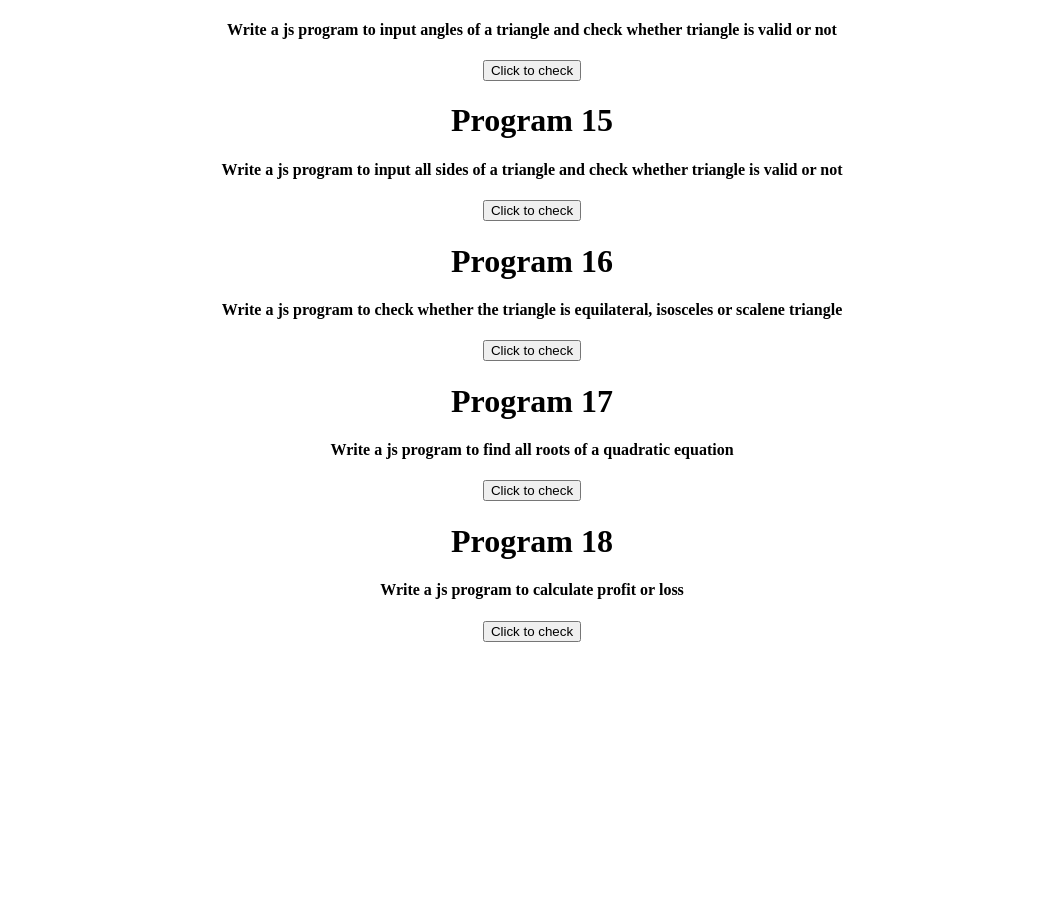
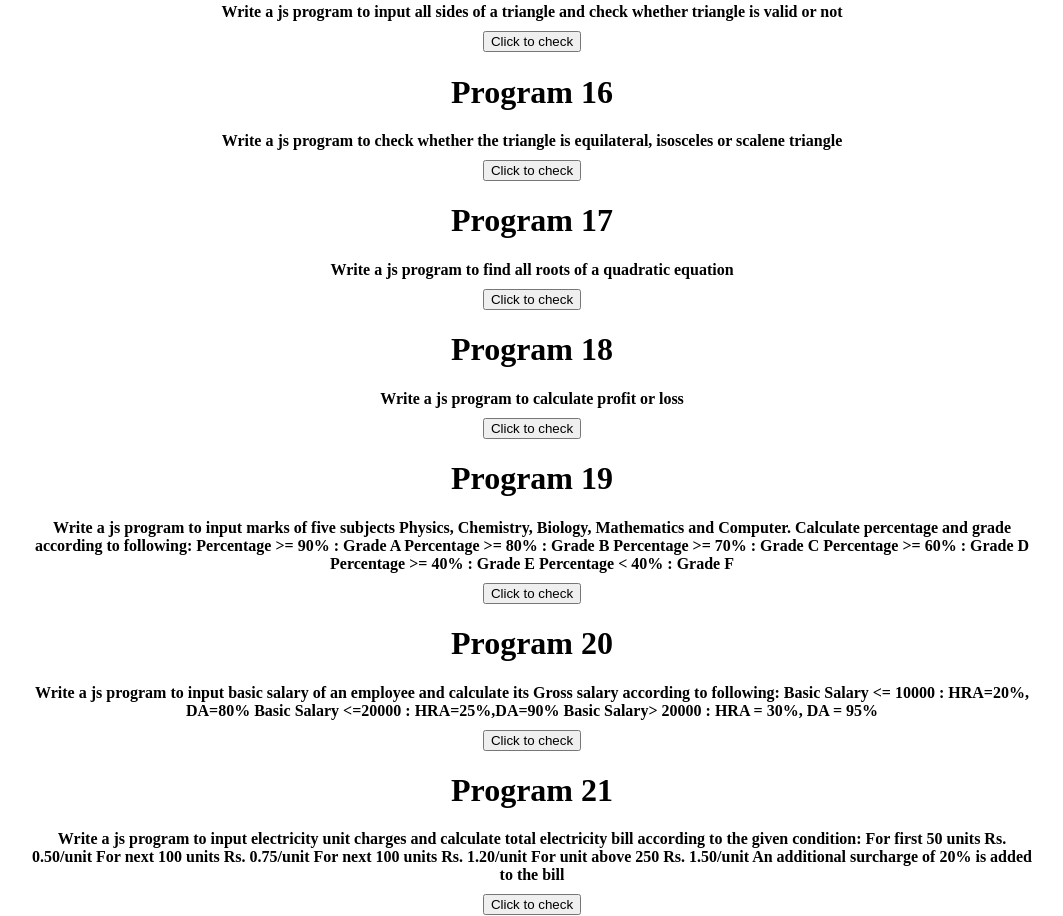
Before and after one commit to Murtaxa-Baig/Assignment-7-js, a plain HTML site: page index.html in a window 1280 px wide. Shown: the part 1881-2797 px from the top of the page, without its empty margins (108-1171 px from the left). Before the commit the page ends 2531 px from the top, so only its background shows below. Drawn offline with Linux system fonts and the light colour scheme.

Commit message:
Next work

```diff
--- a/index.html
+++ b/index.html
@@ -15,41 +15,41 @@
 
         <!-- program 1 -->
         <h1>Program 1</h1>
-        <h4>Write a js program to find maximum between two numbers.</h4>
+        <h4 class="h4_wiidth">Write a js program to find maximum between two numbers.</h4>
         <button onclick="maxNumber()">
             Click to check
         </button>
 
         <!-- program 2 -->
         <h1>Program 2</h1>
-        <h4>Write a js program to find maximum between three numbers</h4>
+        <h4 class="h4_wiidth">Write a js program to find maximum between three numbers</h4>
         <button onclick="maxNumbers()">
             Click to check
         </button>
         <!-- program 3 -->
         <h1>Program 3</h1>
-        <h4>Write a js program to check whether a number is negative, positive or zero</h4>
+        <h4 class="h4_wiidth">Write a js program to check whether a number is negative, positive or zero</h4>
         <button onclick="positiveNegative()">
             Click to check
         </button>
 
         <!-- program 4 -->
         <h1>Program 4</h1>
-        <h4>Write a js program to check whether a number is divisible by 5 and 11 or not</h4>
+        <h4 class="h4_wiidth">Write a js program to check whether a number is divisible by 5 and 11 or not</h4>
         <button onclick="divisible()">
             Click to check
         </button>
 
         <!-- program 5 -->
         <h1>Program 5</h1>
-        <h4>Write a js program to check whether a number is even or odd</h4>
+        <h4 class="h4_wiidth">Write a js program to check whether a number is even or odd</h4>
         <button onclick="evenodd()">
             Click to check
         </button>
 
         <!-- program 6 -->
         <h1>Program 6</h1>
-        <h4>Write a js program to check whether a year is leap year or not</h4>
+        <h4 class="h4_wiidth">Write a js program to check whether a year is leap year or not</h4>
         <button onclick="leapyear()">
             Click to check
         </button>
@@ -57,7 +57,7 @@
 
         <!-- program 7 -->
         <h1>Program 7</h1>
-        <h4>Write a js program to check whether a character is alphabet or not</h4>
+        <h4 class="h4_wiidth">Write a js program to check whether a character is alphabet or not</h4>
         <button onclick="chracterCheck()">
             Click to check
         </button>
@@ -65,7 +65,7 @@
 
         <!-- program 8 -->
         <h1>Program 8</h1>
-        <h4>Write a js program to input any alphabet and check whether it is vowel or consonant</h4>
+        <h4 class="h4_wiidth">Write a js program to input any alphabet and check whether it is vowel or consonant</h4>
         <button onclick="vowelCheck()">
             Click to check
         </button>
@@ -73,35 +73,36 @@
 
         <!-- program 9 -->
         <h1>Program 9</h1>
-         <h4>Write a js program to input any character and check whether it is alphabet, digit or special character</h4>
+        <h4 class="h4_wiidth">Write a js program to input any character and check whether it is alphabet, digit or
+            special character</h4>
         <button onclick="charCheck()">
             Click to check
         </button>
 
         <!-- program 10 -->
         <h1>Program 10</h1>
-        <h4> Write a js program to check whether a character is uppercase or lowercase alphabet</h4>
+        <h4 class="h4_wiidth"> Write a js program to check whether a character is uppercase or lowercase alphabet</h4>
         <button onclick="upperLowerCase()">
             Click to check
         </button>
 
         <!-- program 11 -->
         <h1>Program 11</h1>
-         <h4> Write a js program to input week number and print week day</h4>
+        <h4 class="h4_wiidth"> Write a js program to input week number and print week day</h4>
         <button onclick="weekPrint()">
             Click to check
         </button>
 
         <!-- program 12 -->
         <h1>Program 12</h1>
-         <h4> Write a js program to input month number and print number of days in that month</h4>
+        <h4 class="h4_wiidth"> Write a js program to input month number and print number of days in that month</h4>
         <button onclick="monthCheck()">
             Click to check
         </button>
 
         <!-- program 13 remaining -->
         <h1>Program 13</h1>
-         <h4>Write a js program to count total number of notes in given amount</h4>
+        <h4 class="h4_wiidth">Write a js program to count total number of notes in given amount</h4>
         <button onclick="noteCheck()">
             Click to check
         </button>
@@ -109,7 +110,8 @@
 
         <!-- program 14 -->
         <h1>Program 14</h1>
-         <h4>Write a js program to input angles of a triangle and check whether triangle is valid or not</h4>
+        <h4 class="h4_wiidth">Write a js program to input angles of a triangle and check whether triangle is valid or
+            not</h4>
         <button onclick="angleCheck()">
             Click to check
         </button>
@@ -118,7 +120,8 @@
 
         <!-- program 15 -->
         <h1>Program 15</h1>
-         <h4>Write a js program to input all sides of a triangle and check whether triangle is valid or not</h4>
+        <h4 class="h4_wiidth">Write a js program to input all sides of a triangle and check whether triangle is valid or
+            not</h4>
         <button onclick="triangleCheck()">
             Click to check
         </button>
@@ -126,7 +129,8 @@
 
         <!-- program 16 -->
         <h1>Program 16</h1>
-         <h4>Write a js program to check whether the triangle is equilateral, isosceles or scalene triangle</h4>
+        <h4 class="h4_wiidth">Write a js program to check whether the triangle is equilateral, isosceles or scalene
+            triangle</h4>
         <button onclick="triangle()">
             Click to check
         </button>
@@ -134,7 +138,7 @@
 
         <!-- program 17 remaining -->
         <h1>Program 17</h1>
-         <h4>Write a js program to find all roots of a quadratic equation</h4>
+        <h4 class="h4_wiidth">Write a js program to find all roots of a quadratic equation</h4>
         <button onclick="quadratic()">
             Click to check
         </button>
@@ -143,12 +147,52 @@
 
         <!-- program 18  -->
         <h1>Program 18</h1>
-         <h4>Write a js program to calculate profit or loss</h4>
+        <h4 class="h4_wiidth">Write a js program to calculate profit or loss</h4>
         <button onclick="profitLoss()">
             Click to check
         </button>
 
+        <!-- program 19  -->
+        <h1>Program 19</h1>
+        <h4 class="h4_wiidth">Write a js program to input marks of five subjects Physics, Chemistry, Biology,
+            Mathematics and Computer. Calculate percentage and grade according to following:
+            Percentage >= 90% : Grade A
+            Percentage >= 80% : Grade B
+            Percentage >= 70% : Grade C
+            Percentage >= 60% : Grade D
+            Percentage >= 40% : Grade E
+            Percentage < 40% : Grade F</h4>
+                <button onclick="percentageCheck()">
+                    Click to check
+                </button>
 
+
+                <!-- program 20  -->
+                <h1>Program 20</h1>
+                <h4 class="h4_wiidth">Write a js program to input basic salary of an employee and calculate its Gross
+                    salary according to following:
+                    Basic Salary <= 10000 : HRA=20%, DA=80%
+                    Basic Salary <=20000 : HRA=25%,DA=90%
+                    Basic Salary> 20000 : HRA = 30%, DA = 95%</h4>
+                <button onclick="salaryCheck()">
+                    Click to check
+                </button>
+
+
+
+
+                <!-- program 21  -->
+                <h1>Program 21</h1>
+                <h4 class="h4_wiidth">Write a js program to input electricity unit charges and calculate total
+                    electricity bill according to the given condition:
+                    For first 50 units Rs. 0.50/unit
+                    For next 100 units Rs. 0.75/unit
+                    For next 100 units Rs. 1.20/unit
+                    For unit above 250 Rs. 1.50/unit
+                    An additional surcharge of 20% is added to the bill</h4>
+                <button onclick="unitCheck()">
+                    Click to check
+                </button>
 
 
     </div>
--- a/index.js
+++ b/index.js
@@ -332,94 +332,94 @@ function charCheck() {
 
 function upperLowerCase() {
     let num = prompt("Enter chracter")
-    if (num == "a" ) {
+    if (num == "a") {
         alert("This chracter is in lowercase")
     }
-    else if (num == "b" ) {
+    else if (num == "b") {
         alert("This chracter is in lowercase")
     }
-    else if (num == "c" ) {
+    else if (num == "c") {
         alert("This chracter is in lowercase")
     }
-    else if (num == "d" ) {
+    else if (num == "d") {
         alert("This chracter is in lowercase")
     }
-    else if (num == "e" ) {
+    else if (num == "e") {
         alert("This chracter is in lowercase")
     }
-    else if (num == "f" ) {
+    else if (num == "f") {
         alert("This chracter is in lowercase")
     }
-    else if (num == "g" ) {
+    else if (num == "g") {
         alert("This chracter is in lowercase")
     }
-    else if (num == "h" ) {
+    else if (num == "h") {
         alert("This chracter is in lowercase")
     }
-    else if (num == "i" ) {
+    else if (num == "i") {
         alert("This chracter is in lowercase")
     }
-    else if (num == "j" ) {
+    else if (num == "j") {
         alert("This chracter is in lowercase")
     }
-    else if (num == "k" ) {
+    else if (num == "k") {
         alert("This chracter is in lowercase")
     }
-    else if (num == "l" ) {
+    else if (num == "l") {
         alert("This chracter is in lowercase")
     }
-    else if (num == "m" ) {
+    else if (num == "m") {
         alert("This chracter is in lowercase")
     }
-    else if (num == "n" ) {
+    else if (num == "n") {
         alert("This chracter is in lowercase")
     }
-    else if (num == "o" ) {
+    else if (num == "o") {
         alert("This chracter is in lowercase")
     }
-    else if (num == "p" ) {
+    else if (num == "p") {
         alert("This chracter is in lowercase")
     }
-    else if (num == "q" ) {
+    else if (num == "q") {
         alert("This chracter is in lowercase")
     }
-    else if (num == "r" ) {
+    else if (num == "r") {
         alert("This chracter is in lowercase")
     }
-    else if (num == "s" ) {
+    else if (num == "s") {
         alert("This chracter is in lowercase")
     }
-    else if (num == "t" ) {
+    else if (num == "t") {
         alert("")
     }
-    else if (num == "u" ) {
+    else if (num == "u") {
         alert("This chracter is in lowercase")
     }
-    else if (num == "v" ) {
+    else if (num == "v") {
         alert("This chracter is in lowercase")
     }
-    else if (num == "w" ) {
+    else if (num == "w") {
         alert("This chracter is in lowercase")
     }
-    else if (num == "x" ) {
+    else if (num == "x") {
         alert("This chracter is in lowercase")
     }
-    else if (num == "y" ) {
+    else if (num == "y") {
         alert("This chracter is in lowercase")
     }
-    else if (num == "z" ) {
+    else if (num == "z") {
         alert("This chracter is in lowercase")
     }
     else if (num == "A") {
         alert("This chracter is in Uppercase")
     }
-    else if ( num == "B") {
+    else if (num == "B") {
         alert("This chracter is in Uppercase")
     }
-    else if ( num == "C") {
+    else if (num == "C") {
         alert("This chracter is in Uppercase")
     }
-    else if ( num == "D") {
+    else if (num == "D") {
         alert("This chracter is in Uppercase")
     }
     else if (num == "E") {
@@ -428,31 +428,31 @@ function upperLowerCase() {
     else if (num == "F") {
         alert("This chracter is in Uppercase")
     }
-    else if ( num == "G") {
+    else if (num == "G") {
         alert("This chracter is in Uppercase")
     }
-    else if ( num == "H") {
+    else if (num == "H") {
         alert("This chracter is in Uppercase")
     }
-    else if ( num == "I") {
+    else if (num == "I") {
         alert("This chracter is in Uppercase")
     }
-    else if ( num == "J") {
+    else if (num == "J") {
         alert("This chracter is in Uppercase")
     }
-    else if ( num == "K") {
+    else if (num == "K") {
         alert("This chracter is in Uppercase")
     }
-    else if ( num == "L") {
+    else if (num == "L") {
         alert("This chracter is in Uppercase")
     }
-    else if ( num == "M") {
+    else if (num == "M") {
         alert("This chracter is in Uppercase")
     }
-    else if ( num == "N") {
+    else if (num == "N") {
         alert("This chracter is in Uppercase")
     }
-    else if ( num == "O") {
+    else if (num == "O") {
         alert("This chracter is in Uppercase")
     }
     else if (num == "P") {
@@ -461,19 +461,19 @@ function upperLowerCase() {
     else if (num == "Q") {
         alert("This chracter is in Uppercase")
     }
-    else if ( num == "R") {
+    else if (num == "R") {
         alert("This chracter is in Uppercase")
     }
-    else if ( num == "S") {
+    else if (num == "S") {
         alert("This chracter is in Uppercase")
     }
     else if (num == "T") {
         alert("This chracter is in Uppercase")
     }
-    else if ( num == "U") {
+    else if (num == "U") {
         alert("This chracter is in Uppercase")
     }
-    else if ( num == "V") {
+    else if (num == "V") {
         alert("This chracter is in Uppercase")
     }
     else if (num == "W") {
@@ -496,27 +496,27 @@ function upperLowerCase() {
 
 
 
-function weekPrint(){
-    let num =+ prompt("Input day number")
-    if(num == 1){
+function weekPrint() {
+    let num = + prompt("Input day number")
+    if (num == 1) {
         alert("Monday")
     }
-    else if(num == 2){
+    else if (num == 2) {
         alert("Tuesday")
     }
-    else if(num ==3 ){
+    else if (num == 3) {
         alert("Wednesday")
     }
-    else if(num ==4 ){
+    else if (num == 4) {
         alert("Thursday")
     }
-    else if(num == 5){
+    else if (num == 5) {
         alert("Friday")
     }
-    else if(num ==6 ){
+    else if (num == 6) {
         alert("Saturday")
     }
-    else if(num == 7){
+    else if (num == 7) {
         alert("sunday")
     }
     else {
@@ -526,42 +526,42 @@ function weekPrint(){
 
 
 
-function monthCheck(){
-    let num =+ prompt("Input day number")
-    if(num == 1){
+function monthCheck() {
+    let num = + prompt("Input day number")
+    if (num == 1) {
         alert("This month has 31 day")
     }
-    else if(num == 2){
+    else if (num == 2) {
         alert("This month has 28 day")
     }
-    else if(num ==3 ){
+    else if (num == 3) {
         alert("This month has 31 day")
     }
-    else if(num ==4 ){
+    else if (num == 4) {
         alert("This month has 30 day")
     }
-    else if(num == 5){
+    else if (num == 5) {
         alert("This month has 31 day")
     }
-    else if(num ==6 ){
+    else if (num == 6) {
         alert("This month has 30 day")
     }
-    else if(num == 7){
+    else if (num == 7) {
         alert("This month has 31 day")
     }
-    else if(num == 8){
+    else if (num == 8) {
         alert("This month has 31 day")
     }
-    else if(num == 9){
+    else if (num == 9) {
         alert("This month has 30 day")
     }
-    else if(num == 10){
+    else if (num == 10) {
         alert("This month has 31 day")
     }
-    else if(num == 11){
+    else if (num == 11) {
         alert("This month has 30 day")
     }
-    else if(num == 12){
+    else if (num == 12) {
         alert("This month has 31 day")
     }
     else {
@@ -571,23 +571,23 @@ function monthCheck(){
 
 
 
-function noteCheck(){
+function noteCheck() {
 
 }
 
 
 
-function angleCheck(){
-    let angle1 =+ prompt("Enter first angle")
-    let angle2 =+ prompt("Enter second angle")
-    let angle3 =+ prompt("Enter third angle")
-    let sum = angle1 +angle2 +angle3
+function angleCheck() {
+    let angle1 = + prompt("Enter first angle")
+    let angle2 = + prompt("Enter second angle")
+    let angle3 = + prompt("Enter third angle")
+    let sum = angle1 + angle2 + angle3
 
-    if(sum==180){
+    if (sum == 180) {
         alert("Triangle is valid")
 
     }
-    else{
+    else {
         alert("Triangle is invalid")
     }
 
@@ -595,34 +595,34 @@ function angleCheck(){
 
 
 
-function triangleCheck(){
-    let side1 =+ prompt("Enter perpendicular side")
-    let side2 =+ prompt("Enter base side")
-    let side3 =+ prompt("Enter hypotenuse side")
-    let per =side1*side1
-    let base =side2*side2
-    let hyp =side3*side3
-    if(per + base == hyp){
+function triangleCheck() {
+    let side1 = + prompt("Enter perpendicular side")
+    let side2 = + prompt("Enter base side")
+    let side3 = + prompt("Enter hypotenuse side")
+    let per = side1 * side1
+    let base = side2 * side2
+    let hyp = side3 * side3
+    if (per + base == hyp) {
         alert("Triangle is valid")
 
     }
-    else{
+    else {
         alert("Triangle is invalid")
     }
 
 }
 
 
-function triangle(){
-    let angle1 =+ prompt("Enter first angle")
-    let angle2 =+ prompt("Enter second angle")
-    let angle3 =+ prompt("Enter third angle")
+function triangle() {
+    let angle1 = + prompt("Enter first side")
+    let angle2 = + prompt("Enter second side")
+    let angle3 = + prompt("Enter third side")
 
-    if(angle1==angle2 && angle1==angle3){
+    if (angle1 == angle2 && angle1 == angle3) {
         alert("This is equilateral triangle")
 
     }
-    else if(angle1==angle2 || angle2==angle3 || angle1==angle3){
+    else if (angle1 == angle2 || angle2 == angle3 || angle1 == angle3) {
         alert("This is isosceles triangle")
     }
     else {
@@ -635,24 +635,117 @@ function triangle(){
 
 
 
-function quadratic(){
+function quadratic() {
 
 }
 
 
 
 
-function profitLoss(){
+function profitLoss() {
     let orignalPrice = + prompt("Enter original price of product")
     let sellPrice = + prompt("Enter sell price of product")
     let profitLoss = sellPrice - orignalPrice
-    if(profitLoss > 0){
-        alert("You have profit ")
+    if (profitLoss > 0) {
+        alert("You have profit " + profitLoss)
     }
-    else if(profitLoss < 0){
-        alert("You have loss")
+    else if (profitLoss < 0) {
+        alert("You have loss " + profitLoss)
     }
-    else{
+    else {
         alert("You are neither benefited nor harmed")
     }
 }
+
+
+
+function percentageCheck() {
+    let phy = + prompt("Enter the marks of Physics")
+    let chem = + prompt("Enter the marks of Chemistry")
+    let bio = + prompt("Enter the marks of Biology ")
+    let math = + prompt("Enter the marks of Mathematics")
+    let comp = + prompt("Enter the marks of Computer")
+    let total = + prompt("Enter total marks")
+    let obtain = phy + chem + bio + math + comp
+    let devision = obtain / total
+    let per = devision * 100
+    if(obtain > total){
+        alert("Enter right number and total")
+    }
+    else if (per >= 90) {
+        alert("Grade A")
+    }
+    else if (per >= 80) {
+        alert("Grade B")
+    }
+    else if (per >= 70) {
+        alert("Grade C")
+    }
+    else if (per >= 60) {
+        alert("Grade d")
+    }
+    else if (per >= 40) {
+        alert("Grade E")
+    }
+    else if (per < 40) {
+        alert("Grade F")
+    }
+    else {
+        alert("Enter right number and total")
+    }
+
+}
+
+
+
+function salaryCheck() {
+    let salary = + prompt("Enter salary")
+    if (salary <= 10000) {
+        let HRA = salary * 20 / 100
+        let DA = salary * 80 / 100
+        let grossSalary = salary + HRA + DA
+        alert("Gross salary is " + grossSalary)
+    }
+    else if (salary <= 20000) {
+        let HRA = salary * 25 / 100
+        let DA = salary * 90 / 100
+        let grossSalary = salary + HRA + DA
+        alert("Gross salary is " + grossSalary)
+    }
+    else if (salary > 20000) {
+        let HRA = salary * 30 / 100
+        let DA = salary * 95 / 100
+        let grossSalary = salary + HRA + DA
+        alert("Gross salary is " + grossSalary)
+    }
+
+}
+
+
+function unitCheck() {
+    let unit = + prompt("Enter Units")
+    if (unit <= 50) {
+        let bill = unit * 0.50
+        let total = bill * 20 / 100
+        let grandTotal = bill + total
+        alert("Your bill is " + grandTotal)
+    }
+    else if (unit <= 100) {
+        let bill = unit * 0.75
+        let total = bill * 20 / 100
+        let grandTotal = bill + total
+        alert("Your bill is " + grandTotal)
+    }
+    else if (unit <= 250) {
+        let bill = unit * 1.20
+        let total = bill * 20 / 100
+        let grandTotal = bill + total
+        alert("Your bill is " + grandTotal)
+    }
+    else if (unit > 250) {
+        let bill = unit * 1.50
+        let total = bill * 20 / 100
+        let grandTotal = bill + total
+        alert("Your bill is " + grandTotal)
+    }
+}
--- a/style.css
+++ b/style.css
@@ -11,3 +11,9 @@
     border: 2px solid #0000;
     margin: 0px auto;
 } */
+
+
+.h4_wiidth{
+    width: 80%;
+    margin: 10px auto;
+}
```
Lines whose indentation alone changed are shown as unchanged.
